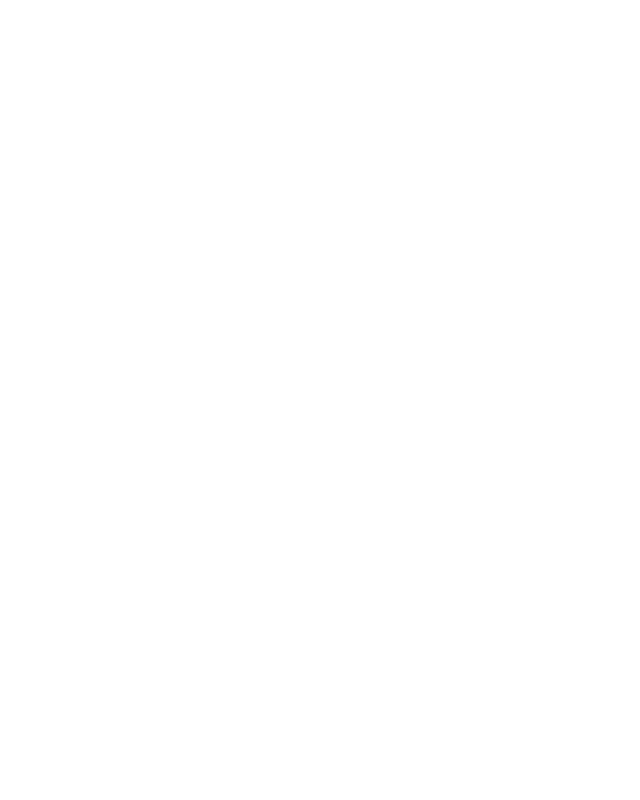
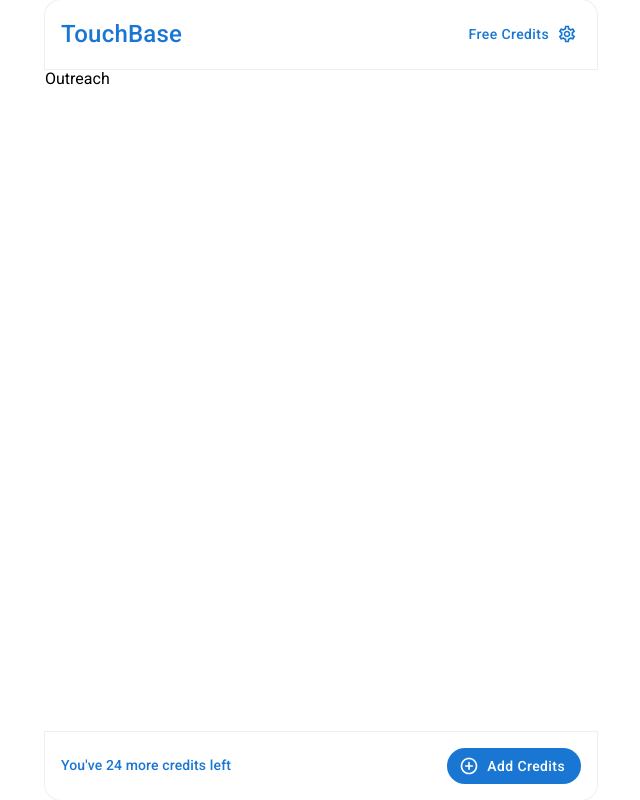
Before and after one commit to AHTHneeuhl/touchbase, a React (Create React App) app: page / in a window 1280 px wide. Shown: the whole page, without its empty margins (319-959 px from the left). Built offline with nearby package versions, Linux system fonts and the light colour scheme.

Commit message:
feat: create Topbar and Navbar components

```diff
--- a/public/index.html
+++ b/public/index.html
@@ -10,34 +10,17 @@
       content="Web site created using create-react-app"
     />
     <link rel="apple-touch-icon" href="%PUBLIC_URL%/logo192.png" />
-    <!--
-      manifest.json provides metadata used when your web app is installed on a
-      user's mobile device or desktop. See https://developers.google.com/web/fundamentals/web-app-manifest/
-    -->
     <link rel="manifest" href="%PUBLIC_URL%/manifest.json" />
-    <!--
-      Notice the use of %PUBLIC_URL% in the tags above.
-      It will be replaced with the URL of the `public` folder during the build.
-      Only files inside the `public` folder can be referenced from the HTML.
-
-      Unlike "/favicon.ico" or "favicon.ico", "%PUBLIC_URL%/favicon.ico" will
-      work correctly both with client-side routing and a non-root public URL.
-      Learn how to configure a non-root public URL by running `npm run build`.
-    -->
+    <link rel="preconnect" href="https://fonts.googleapis.com" />
+    <link rel="preconnect" href="https://fonts.gstatic.com" crossorigin />
+    <link
+      href="https://fonts.googleapis.com/css2?family=Roboto:wght@300;400;500;700&display=swap"
+      rel="stylesheet"
+    />
     <title>React App</title>
   </head>
   <body>
     <noscript>You need to enable JavaScript to run this app.</noscript>
     <div id="root"></div>
-    <!--
-      This HTML file is a template.
-      If you open it directly in the browser, you will see an empty page.
-
-      You can add webfonts, meta tags, or analytics to this file.
-      The build step will place the bundled scripts into the <body> tag.
-
-      To begin the development, run `npm start` or `yarn start`.
-      To create a production bundle, use `npm run build` or `yarn build`.
-    -->
   </body>
 </html>
--- a/src/App.tsx
+++ b/src/App.tsx
@@ -1,5 +1,19 @@
+import { Container } from "@mui/material";
+import Content from "components/Content";
+import Navbar from "components/Navbar";
+import Topbar from "components/Topbar";
+
 function App() {
-  return null;
+  return (
+    <Container
+      maxWidth="sm"
+      style={{ display: "flex", flexDirection: "column", height: "100vh" }}
+    >
+      <Topbar />
+      <Content />
+      <Navbar />
+    </Container>
+  );
 }
 
 export default App;
--- /dev/null
+++ b/src/components/Content.tsx
@@ -0,0 +1,7 @@
+import { Box } from "@mui/material";
+
+const Content: React.FC = () => {
+  return <Box height="100%">Outreach</Box>;
+};
+
+export default Content;
--- /dev/null
+++ b/src/components/Navbar.tsx
@@ -0,0 +1,33 @@
+import { AddCircleOutlineRounded } from "@mui/icons-material";
+import { Button, Stack, Typography } from "@mui/material";
+
+const Navbar: React.FC = () => {
+  return (
+    <Stack
+      paddingY={2}
+      paddingX={2}
+      direction="row"
+      alignItems="center"
+      justifyContent="space-between"
+      sx={{
+        boxShadow: "0 0 1px 1px rgba(0, 0, 0, 0.07)",
+        borderBottomLeftRadius: 16,
+        borderBottomRightRadius: 16,
+      }}
+    >
+      <Typography color="primary" fontWeight="medium" fontSize="14px">
+        You've 24 more credits left
+      </Typography>
+      <Button
+        variant="contained"
+        sx={{ textTransform: "none", borderRadius: 16 }}
+        startIcon={<AddCircleOutlineRounded />}
+        disableElevation
+      >
+        Add Credits
+      </Button>
+    </Stack>
+  );
+};
+
+export default Navbar;
--- /dev/null
+++ b/src/components/Topbar.tsx
@@ -0,0 +1,28 @@
+import { SettingsOutlined } from "@mui/icons-material";
+import { Button, Stack, Typography } from "@mui/material";
+
+const Topbar: React.FC = () => {
+  return (
+    <Stack
+      paddingY={2}
+      paddingX={2}
+      direction="row"
+      alignItems="center"
+      justifyContent="space-between"
+      sx={{
+        boxShadow: "0 0 1px 1px rgba(0, 0, 0, 0.07)",
+        borderTopLeftRadius: 16,
+        borderTopRightRadius: 16,
+      }}
+    >
+      <Typography color="primary" fontWeight="medium" fontSize="24px">
+        TouchBase
+      </Typography>
+      <Button sx={{ textTransform: "none" }} endIcon={<SettingsOutlined />}>
+        Free Credits
+      </Button>
+    </Stack>
+  );
+};
+
+export default Topbar;
--- a/src/index.css
+++ b/src/index.css
@@ -1,8 +1,4 @@
 body {
   margin: 0;
-  font-family: -apple-system, BlinkMacSystemFont, "Segoe UI", "Roboto", "Oxygen",
-    "Ubuntu", "Cantarell", "Fira Sans", "Droid Sans", "Helvetica Neue",
-    sans-serif;
-  -webkit-font-smoothing: antialiased;
-  -moz-osx-font-smoothing: grayscale;
+  font-family: "Roboto", sans-serif;
 }
```
Also changed, not shown: src/theme/theme.ts (added, +15 -0 lines), tsconfig.json (+3 -8 lines).
